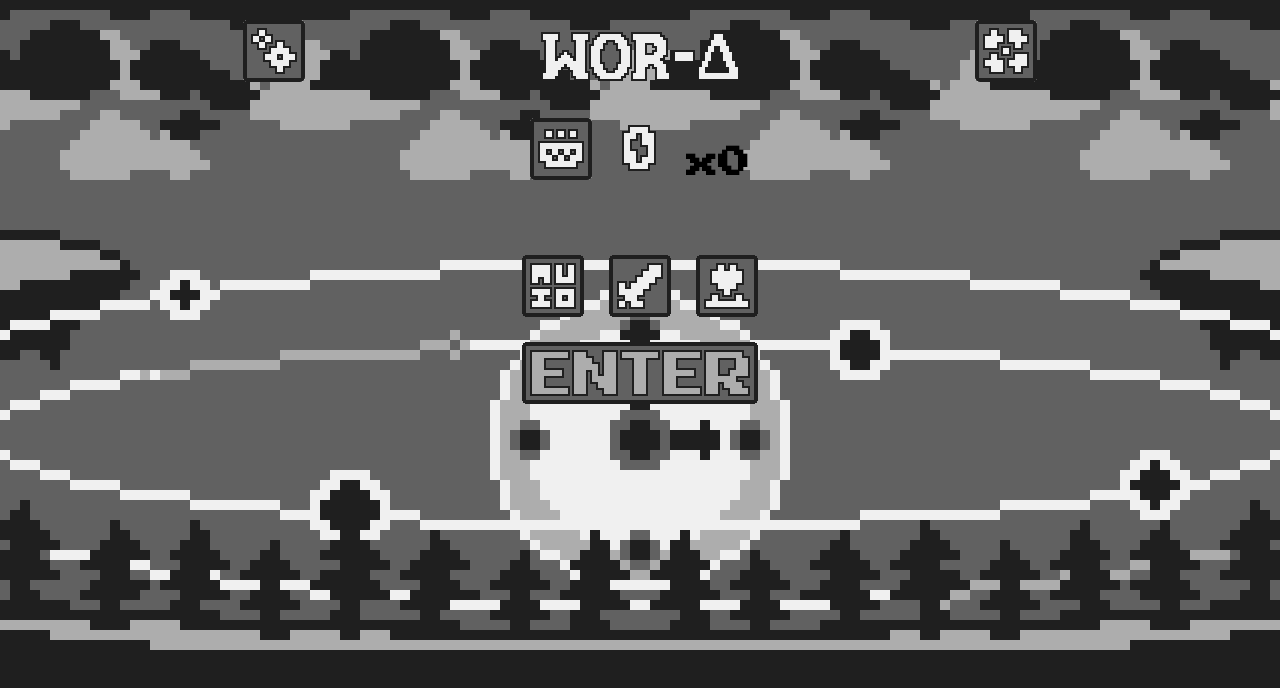
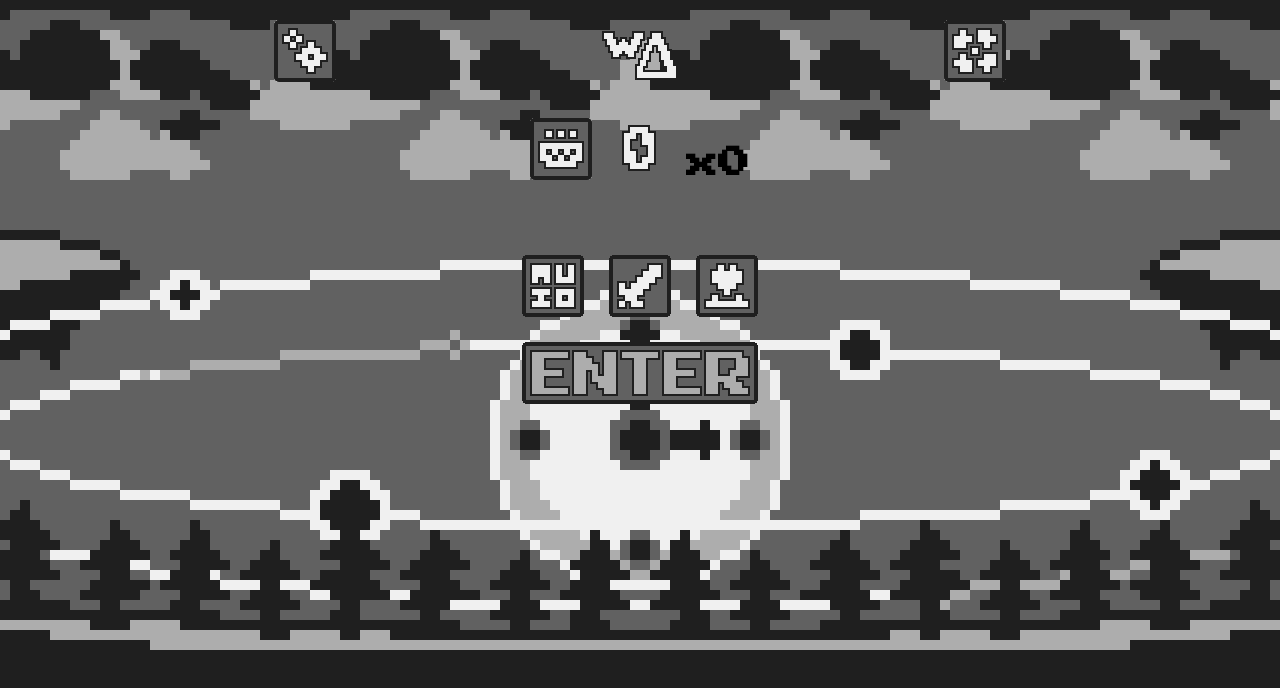
Before and after one commit to UlisesDanielLopezC/The-Word, a website: page index.html in a window 1280 px wide. Drawn offline with nearby package versions, Linux system fonts and the light colour scheme.

Commit message:
Icono en index remplazado

```diff
--- a/index.html
+++ b/index.html
@@ -22,7 +22,7 @@
         <div class="child">
             <div id="titleAndOptions">
                 <button class="config-btn" onclick="toggle('config-popup')"></button>
-                <img id="PXtitle" src="/images/Title_Reduced.png">
+                <img id="PXtitle" src="/images/Title_Icon.png">
                 <button class="theme-btn" onclick="toggle('theme-popup')"></button>
             </div>
 
```
